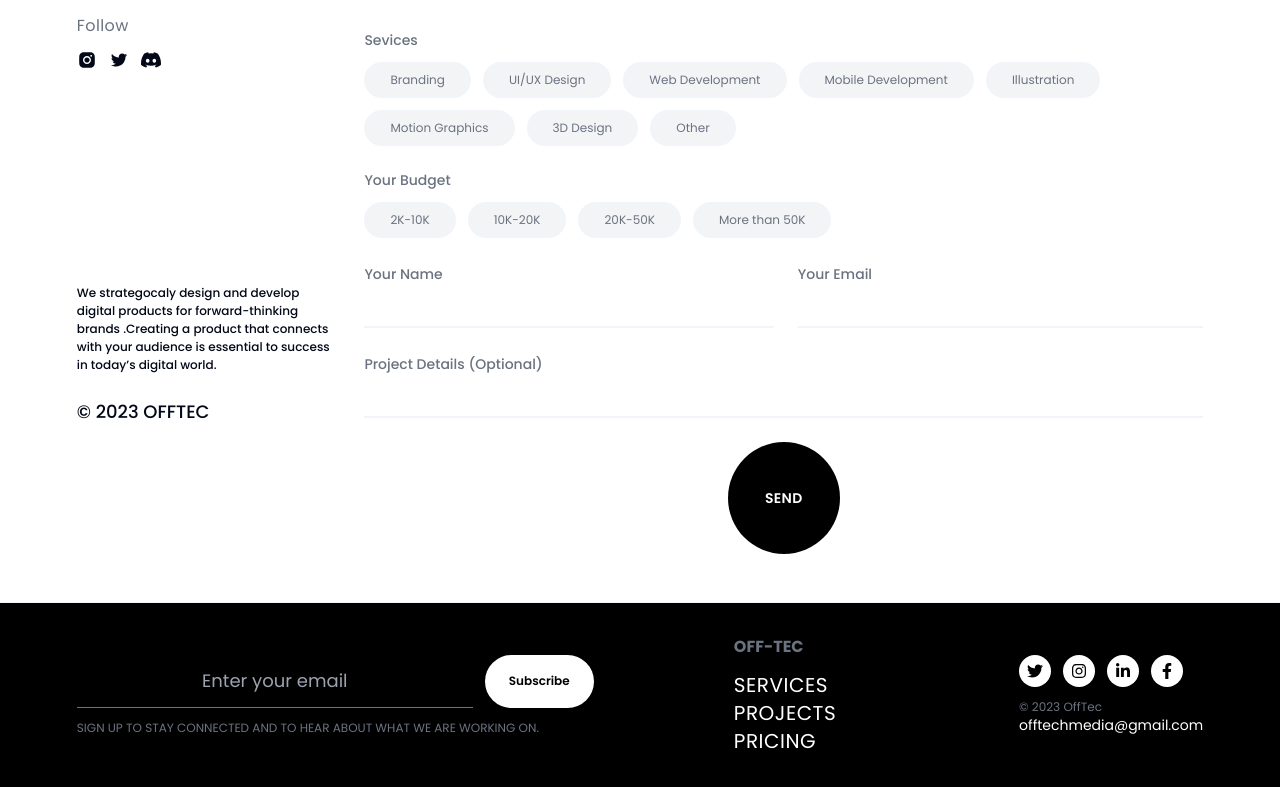
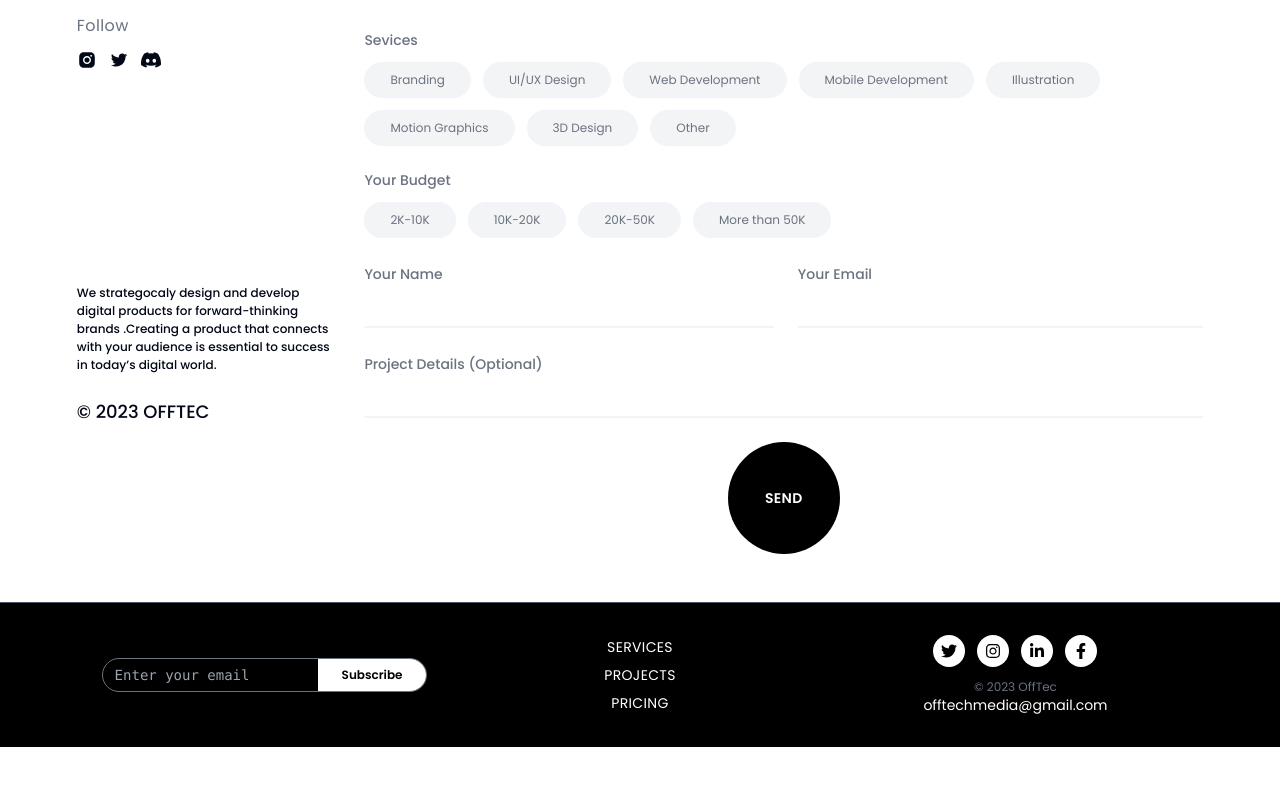
Before and after one commit to Bharat1111/offtec, a Next.js app: page /hireus in a window 1280 px wide. Shown: the part 561-1348 px from the top of the page. After the commit the page ends 1308 px from the top, so only its background shows below. Built offline with nearby package versions, Linux system fonts and the light colour scheme.

Commit message:
footer changes

```diff
--- a/src/components/Footer.tsx
+++ b/src/components/Footer.tsx
@@ -43,28 +43,27 @@ const Footer = () => {
   };
 
   return (
-    <footer className="px-[6%] container bg-black py-8   items-center gap-6 md:gap-0 justify-center  flex flex-col md:grid md:grid-cols-12   md:justify-around  text-white border-t border-t-slate-100">
-      <div className="flex flex-col col-span-7 gap-3">
+    <footer className="px-[6%] container bg-black py-8   items-center gap-6 md:gap-0 justify-center  flex flex-col md:grid md:grid-cols-12   md:justify-around  text-white border-t border-t-gray-600">
+      <div className="flex flex-col col-span-4 gap-3">
         <form
-          className="flex gap-3 max-w-full"
+          className="flex gap-3 max-w-full flex-col items-center"
           onSubmit={handleSubmit((data) => {
             addData(data);
           })}
         >
-          <div className="px-6 text-lg py-3 flex gap-3 items-center flex-col border-b border-gray-500 hover:border-white focus-within:border-white">
+          <div className="text-lg  flex gap-3 items-center rounded-full  border border-gray-500 hover:border-white focus-within:border-white">
             <input
               type="email"
               placeholder="Enter your email"
-              className="outline-none bg-transparent w-full text-center"
+              className="outline-none bg-transparent w-full text-sm font-mono px-3"
               {...register("email", {
                 required: true,
                 pattern: /^[a-z0-9._%+-]+@[a-z0-9.-]+\.[a-z]{2,4}$/,
               })}
             />
-          </div>
             <button
               type="submit"
-            className="bg-white text-black px-6 py-3 rounded-full flex gap-2 items-center"
+              className="bg-white text-black px-6 py-2 rounded-r-full flex gap-2 items-center"
             >
               {loading ? (
                 <svg
@@ -94,22 +93,18 @@ const Footer = () => {
               )}
               {/* <BsArrowRightShort /> */}
             </button>
+          </div>
         </form>
-        <p className="text-gray-500 text-xs">
+        {/* <p className="text-gray-500 text-xs">
           SIGN UP TO STAY CONNECTED AND TO HEAR ABOUT WHAT WE ARE WORKING ON.
-        </p>
+        </p> */}
       </div>
-      <div className="flex flex-row gap-6 col-span-5 justify-between">
-        <div className="col-span-2">
-          <h1 className="text-base font-bold text-gray-500 pb-3 uppercase">
-            Off-Tec
-          </h1>
-          <p className="text-xl uppercase tracking-wide">Services</p>
-          <p className="text-xl uppercase tracking-wide">Projects</p>
-          <p className="text-xl uppercase tracking-wide">Pricing</p>
-        </div>
-
-        <div className="flex flex-col col-span-2 justify-center">
+      <div className="flex flex-col gap-2 col-span-4 justify-center items-center">
+        <p className="text-sm uppercase tracking-wide">Services</p>
+        <p className="text-sm uppercase tracking-wide">Projects</p>
+        <p className="text-sm uppercase tracking-wide">Pricing</p>
+      </div>{" "}
+      <div className="flex flex-col col-span-4  justify-center items-center">
         <div className="flex gap-3">
           <Link href={`/`} className="bg-white text-black p-2 rounded-full">
             <FaTwitter />
@@ -124,10 +119,9 @@ const Footer = () => {
             <FaFacebookF />
           </Link>
         </div>
-          <div className="pt-3 w-full">
+        <div className="pt-3 text-center">
           <p className="text-xs text-gray-500">© 2023 OffTec</p>
           <p className="text-sm text-white">offtechmedia@gmail.com</p>
-          </div>
         </div>
       </div>
     </footer>
```
Lines whose indentation alone changed are shown as unchanged.
